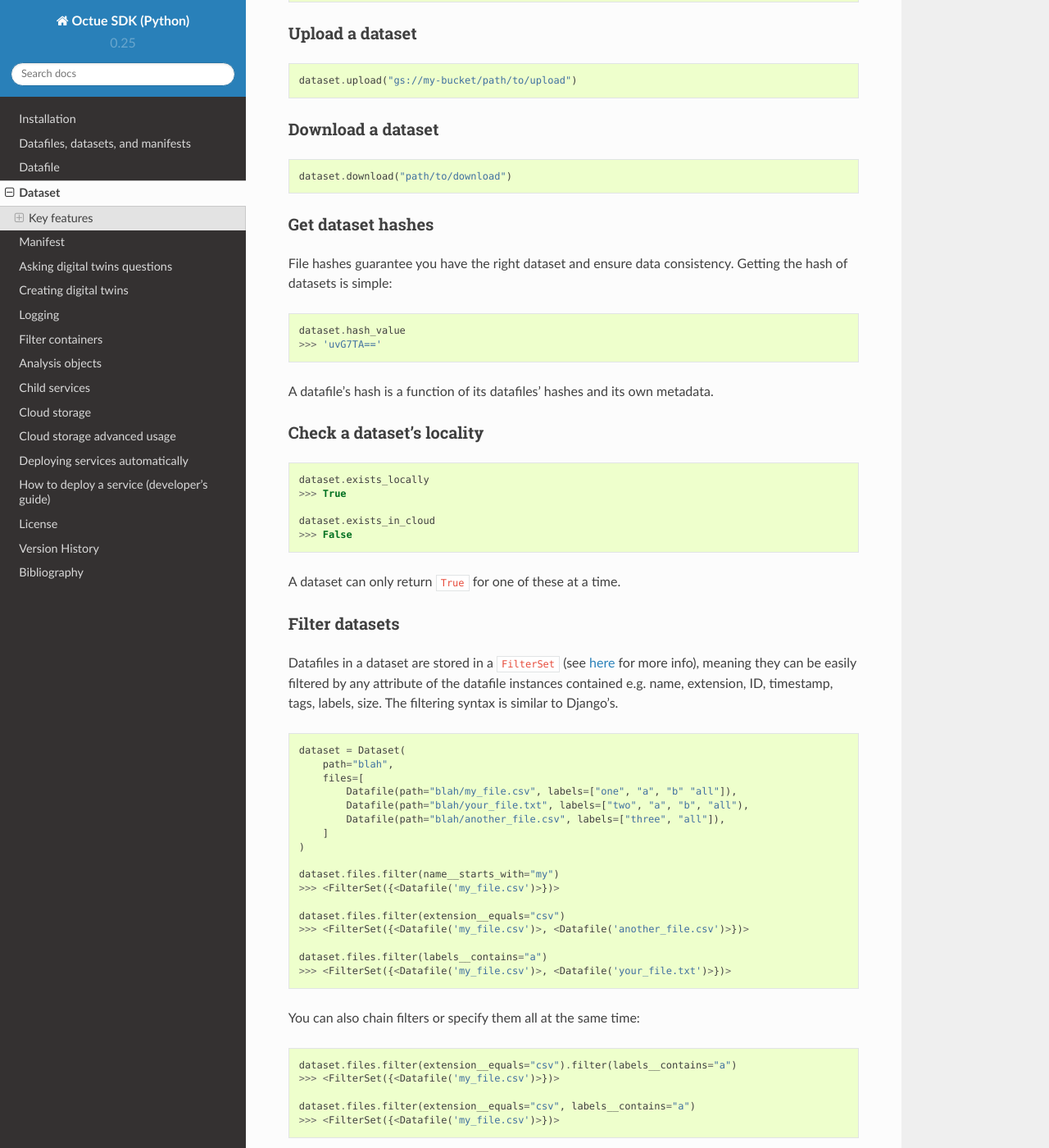
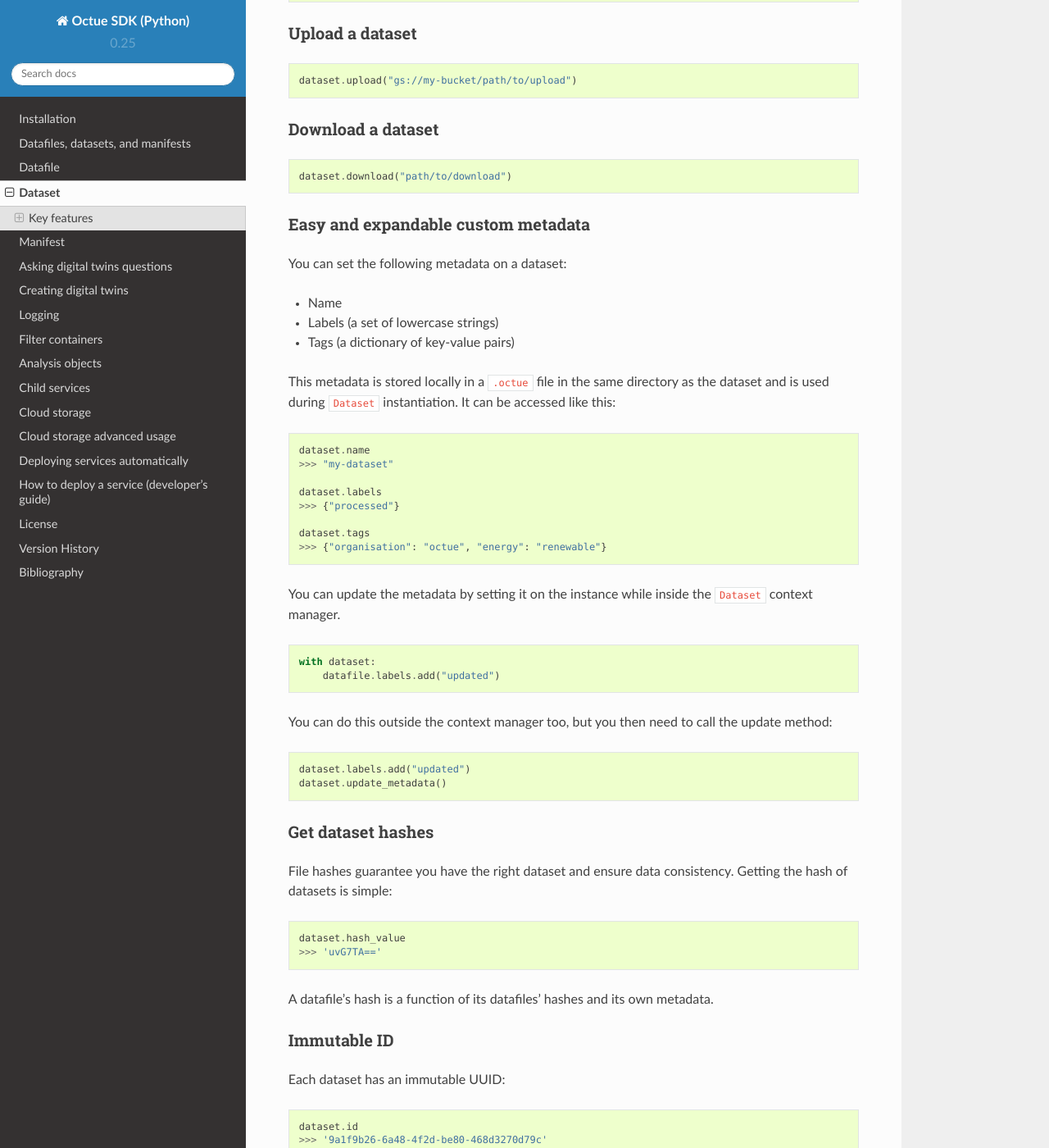
Before and after one commit to octue/octue-sdk-python, a Sphinx documentation site: the page built from docs/source/dataset.rst, in a window 1280 px wide and 1400 px high, scrolled down 469 px. Shown: the whole window at 82% size. Built offline with Sphinx 7.4.7 and the Read the Docs theme 2.0.0, drawn with Linux system fonts in a browser that asks for light colours.

Commit message:
DOC: Add metadata info to dataset docs

```diff
--- a/docs/source/dataset.rst
+++ b/docs/source/dataset.rst
@@ -37,6 +37,44 @@ Download a dataset
     dataset.download("path/to/download")
 
 
+Easy and expandable custom metadata
+-----------------------------------
+
+You can set the following metadata on a dataset:
+
+- Name
+- Labels (a set of lowercase strings)
+- Tags (a dictionary of key-value pairs)
+
+This metadata is stored locally in a ``.octue`` file in the same directory as the dataset and is used during
+``Dataset`` instantiation. It can be accessed like this:
+
+.. code-block:: python
+
+    dataset.name
+    >>> "my-dataset"
+
+    dataset.labels
+    >>> {"processed"}
+
+    dataset.tags
+    >>> {"organisation": "octue", "energy": "renewable"}
+
+You can update the metadata by setting it on the instance while inside the ``Dataset`` context manager.
+
+.. code-block:: python
+
+    with dataset:
+        datafile.labels.add("updated")
+
+You can do this outside the context manager too, but you then need to call the update method:
+
+.. code-block:: python
+
+    dataset.labels.add("updated")
+    dataset.update_metadata()
+
+
 Get dataset hashes
 ------------------
 File hashes guarantee you have the right dataset and ensure data consistency. Getting the hash of datasets is simple:
@@ -47,6 +85,16 @@ File hashes guarantee you have the right dataset and ensure data consistency. Ge
     >>> 'uvG7TA=='
 
 A datafile's hash is a function of its datafiles' hashes and its own metadata.
+
+
+Immutable ID
+------------
+Each dataset has an immutable UUID:
+
+.. code-block:: python
+
+    dataset.id
+    >>> '9a1f9b26-6a48-4f2d-be80-468d3270d79c'
 
 
 Check a dataset's locality
```
